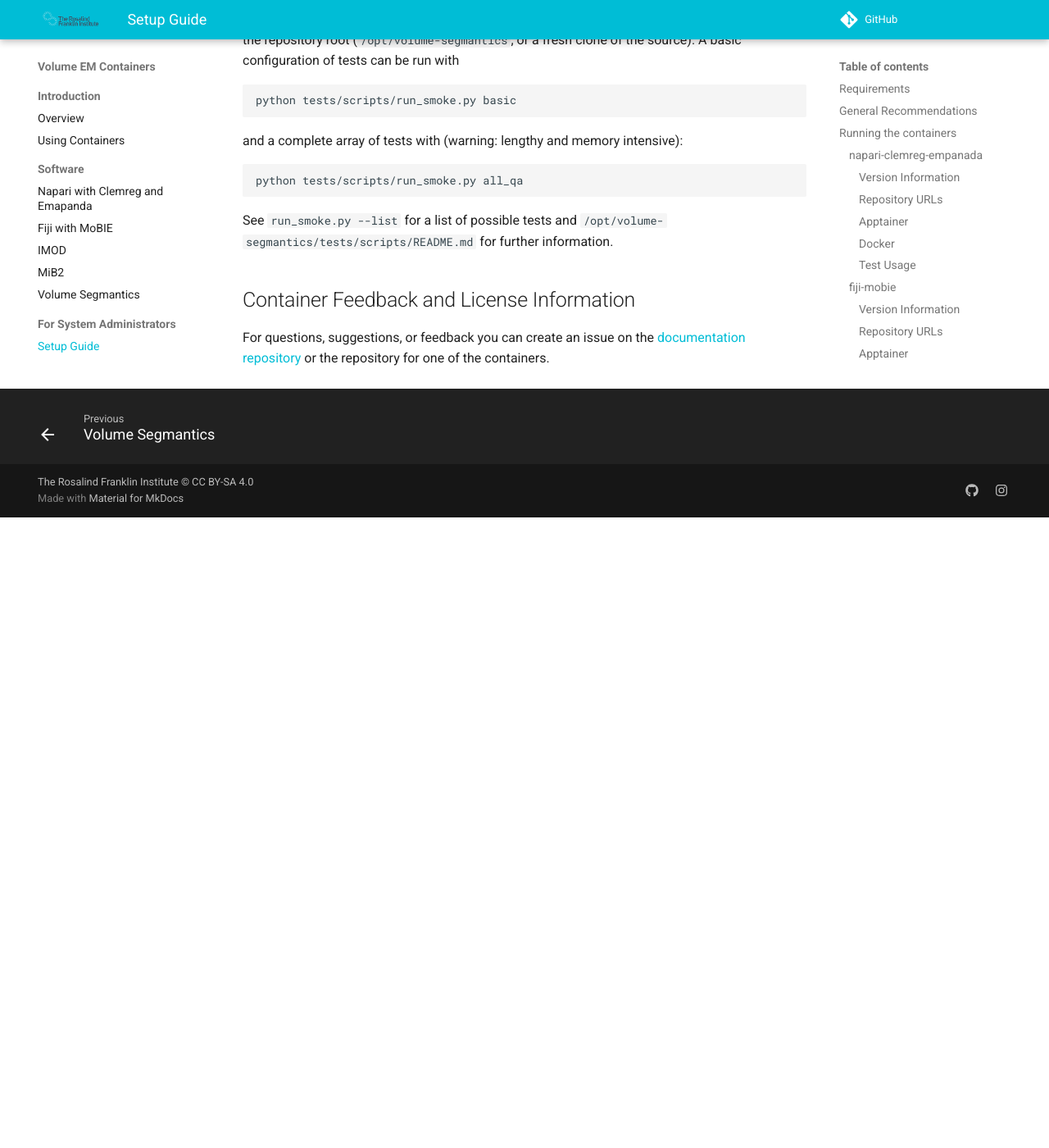
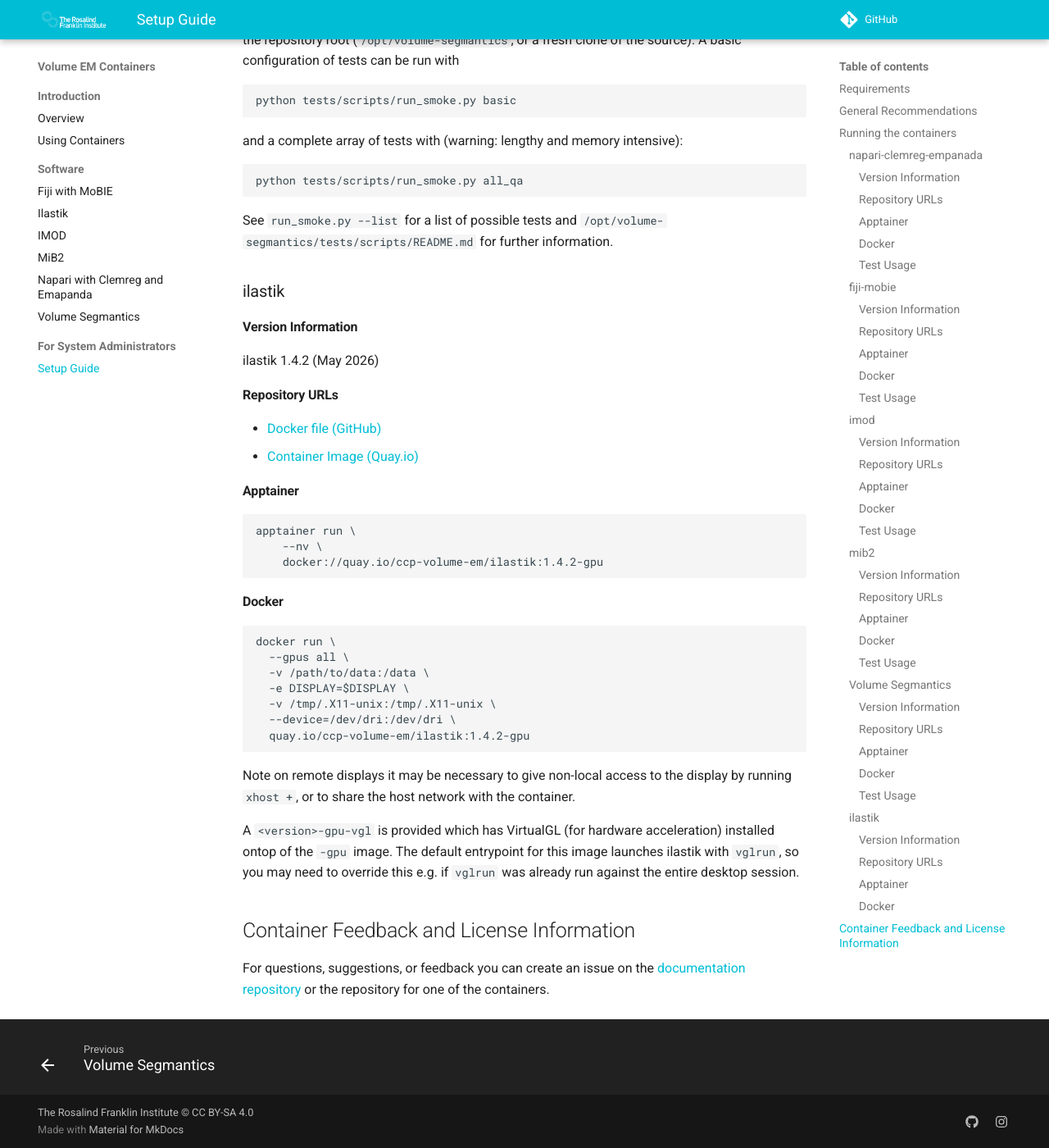
Before and after one commit to rosalindfranklininstitute/volume-em-container-documentation, an MkDocs documentation site: the page built from docs/admin/setup.md, in a window 1280 px wide and 1400 px high, scrolled down 5059 px. Shown: the whole window at 82% size. Built offline with MkDocs 1.6.1 and Material for MkDocs 9.7.7, drawn with Linux system fonts in a browser that asks for light colours; comment, search, counter and statistics services are not loaded; before the commit the page ends 5690 px from its top, so only the background shows below that.

Commit message:
Update logo, ilastik and sys-admin guide

````diff
--- a/docs/admin/setup.md
+++ b/docs/admin/setup.md
@@ -244,6 +244,42 @@ See `run_smoke.py --list` for a list of possible tests and
 `/opt/volume-segmantics/tests/scripts/README.md` for further
 information.
 
+### ilastik
+
+#### Version Information
+ilastik 1.4.2 (May 2026)
+
+#### Repository URLs
+
+- [Docker file (GitHub)](https://github.com/ccp-volume-em/ilastik)
+- [Container Image (Quay.io)](https://quay.io/repository/ccp-volume-em/ilastik)
+
+#### Apptainer
+```
+apptainer run \
+    --nv \
+    docker://quay.io/ccp-volume-em/ilastik:1.4.2-gpu
+```
+
+#### Docker
+```
+docker run \
+  --gpus all \
+  -v /path/to/data:/data \
+  -e DISPLAY=$DISPLAY \
+  -v /tmp/.X11-unix:/tmp/.X11-unix \
+  --device=/dev/dri:/dev/dri \
+  quay.io/ccp-volume-em/ilastik:1.4.2-gpu
+```
+
+Note on remote displays it may be necessary to give non-local access
+to the display by running `xhost +`, or to share the host network
+with the container.
+
+A `<version>-gpu-vgl` is provided which has VirtualGL (for hardware
+acceleration) installed ontop of the `-gpu` image. The default entrypoint
+for this image launches ilastik with `vglrun`, so you may need to override
+this e.g. if `vglrun` was already run against the entire desktop session.
 
 ## Container Feedback and License Information
 For questions, suggestions, or feedback you can create an issue on the
--- a/mkdocs.yml
+++ b/mkdocs.yml
@@ -41,10 +41,11 @@ nav:
     - Overview: intro/overview.md
     - Using Containers: intro/containers.md
   - Software:
-    - Napari with Clemreg and Emapanda: software/napari.md
     - Fiji with MoBIE: software/fiji.md
+    - Ilastik: software/ilastik.md
     - IMOD: software/imod.md
     - MiB2: software/mib2.md
+    - Napari with Clemreg and Emapanda: software/napari.md
     - Volume Segmantics: software/volume-segmantics.md
   - For System Administrators:
     - Setup Guide: admin/setup.md
````
Also changed, not shown: docs/assets/images/logo.png.
